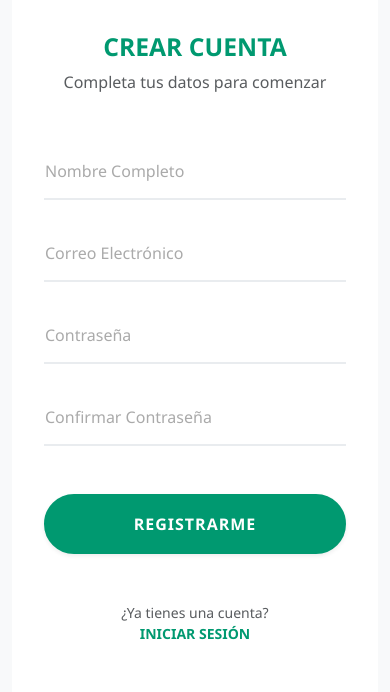
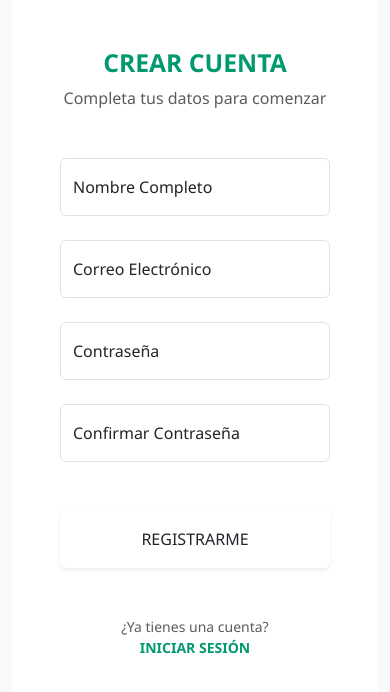
Before and after one commit to nikoalters/frontend-perfumes, a React (Vite) app: page /register in a window 390 px wide. Shown: the top 692 px of the page. Built offline with nearby package versions, Linux system fonts and the light colour scheme.

Commit message:
mejorando logginpage1

```diff
--- a/src/pages/LoginPage.css
+++ b/src/pages/LoginPage.css
@@ -1,89 +1,65 @@
-/* Altura completa y sin scroll */
-.login-container {
+/* Fondo completo de pantalla */
+.glass-bg {
+    background-image: url('https://images.unsplash.com/photo-1541643600914-78b084683601?q=80&w=2504&auto=format&fit=crop');
+    background-size: cover;
+    background-position: center;
     height: 100vh;
-    overflow: hidden;
+    width: 100%;
+    display: flex;
+    justify-content: center;
+    align-items: center;
 }
 
-/* --- IMAGEN LATERAL --- */
-.login-image {
-    /* Una imagen de naturaleza/perfume que combine con tu verde */
-    background-image: url('https://images.unsplash.com/photo-1615634260167-c8cdede054de?q=80&w=2564&auto=format&fit=crop');
-    background-size: cover;
-    background-position: center;
-    height: 100%;
+/* El cuadro de vidrio */
+.glass-container {
+    background: rgba(255, 255, 255, 0.1);
+    /* Blanco casi transparente */
+    backdrop-filter: blur(15px);
+    /* EL EFECTO BORROSO MÁGICO */
+    -webkit-backdrop-filter: blur(15px);
+    border: 1px solid rgba(255, 255, 255, 0.2);
+    padding: 3rem;
+    border-radius: 20px;
     width: 100%;
-    position: relative;
+    max-width: 400px;
+    box-shadow: 0 8px 32px 0 rgba(31, 38, 135, 0.37);
 }
 
-/* Capa verde oscura transparente sobre la imagen para que el texto resalte */
-.login-overlay {
-    background: linear-gradient(to bottom, rgba(0, 77, 56, 0.3), rgba(0, 153, 112, 0.7));
-    height: 100%;
+/* Inputs transparentes */
+.glass-input {
+    background: rgba(255, 255, 255, 0.2);
+    border: none;
+    padding: 15px;
+    border-radius: 10px;
     width: 100%;
-    display: flex;
-    align-items: flex-end;
-    /* Texto abajo */
-    padding: 3rem;
+    color: white;
+    outline: none;
+    transition: 0.3s;
 }
 
-/* --- INPUTS ESTILO MATERIAL (Flotantes) --- */
-.form-control-clean {
-    border: none;
-    border-bottom: 2px solid #e9ecef;
-    /* Gris suave */
-    border-radius: 0;
-    background-color: transparent;
-    padding-left: 0;
+.glass-input::placeholder {
+    color: rgba(255, 255, 255, 0.7);
 }
 
-.form-control-clean:focus {
-    box-shadow: none;
-    border-color: var(--color-principal);
-    /* Se pone verde al escribir */
-    background-color: transparent;
+.glass-input:focus {
+    background: rgba(255, 255, 255, 0.4);
+    box-shadow: 0 0 10px rgba(255, 255, 255, 0.2);
 }
 
-/* Ajuste de las etiquetas flotantes de Bootstrap */
-.form-floating>label {
-    padding-left: 0;
-    color: #aaa;
+/* Botón de vidrio */
+.glass-btn {
+    width: 100%;
+    padding: 15px;
+    border: none;
+    border-radius: 10px;
+    background: white;
+    color: #333;
+    font-weight: bold;
+    cursor: pointer;
+    transition: 0.3s;
 }
 
-.form-floating>.form-control:focus~label,
-.form-floating>.form-control:not(:placeholder-shown)~label {
-    color: var(--color-principal);
-    font-weight: bold;
-    opacity: 0.8;
-    transform: scale(0.85) translateY(-0.5rem) translateX(0);
+.glass-btn:hover {
+    background: #f8f9fa;
+    transform: scale(1.02);
 }
-
-/* --- BOTÓN PERSONALIZADO --- */
-.btn-login-custom {
-    background-color: var(--color-principal);
-    color: white;
-    font-weight: 600;
-    letter-spacing: 1px;
-    border-radius: 50px;
-    /* Redondo como en tu Navbar */
-    border: 2px solid var(--color-principal);
-    transition: all 0.3s ease;
-}
-
-.btn-login-custom:hover {
-    background-color: white;
-    color: var(--color-principal);
-    transform: translateY(-2px);
-    box-shadow: 0 5px 15px rgba(0, 153, 112, 0.3) !important;
-}
-
-/* Responsive */
-@media (max-width: 768px) {
-    .login-container {
-        height: auto;
-        min-height: 100vh;
-    }
-
-    .login-form-wrapper {
-        padding: 2rem !important;
-    }
-}
```
